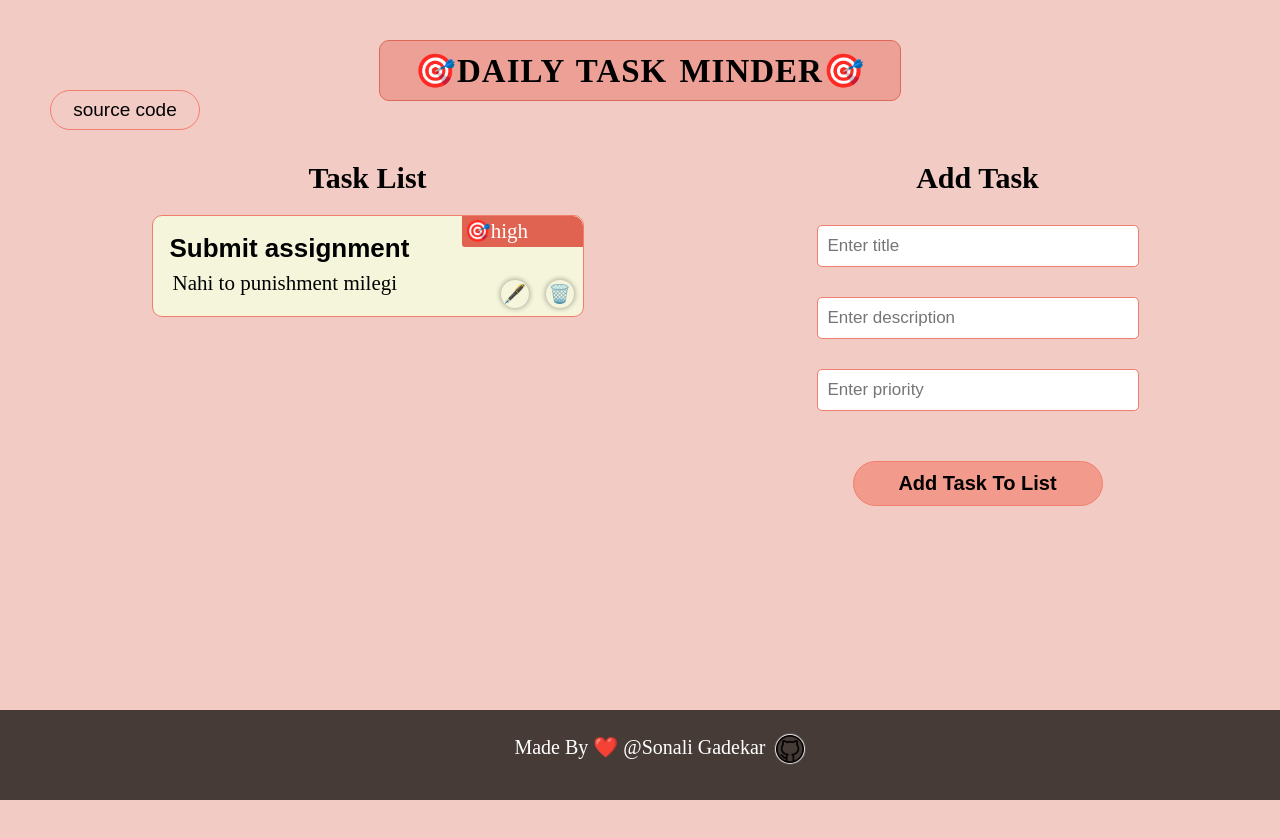
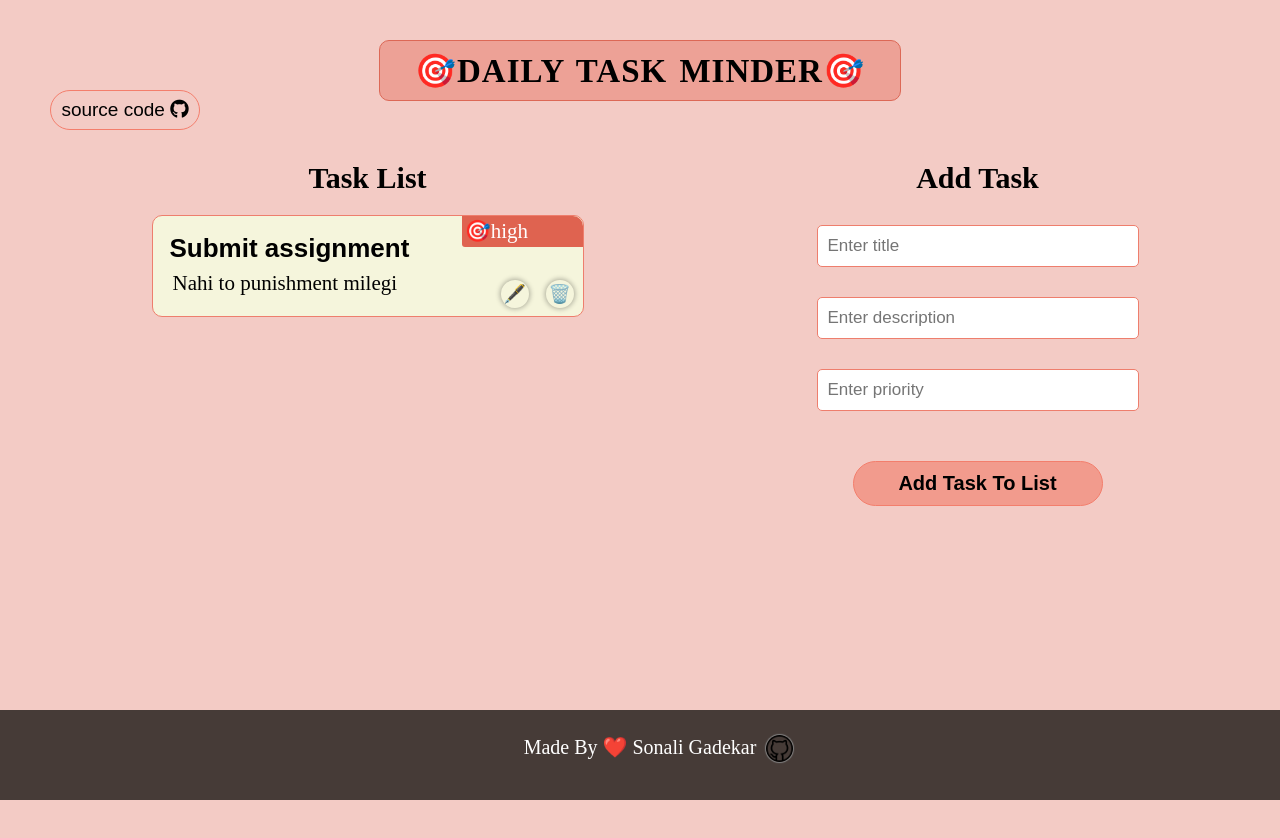
Before and after one commit to sonaligadekar20/Daily-Task-Minder, a React app: page / in a window 1280 px wide. Built offline with nearby package versions, Linux system fonts and the light colour scheme.

Commit message:
source code button added

```diff
--- a/src/components/Footer/Footer.css
+++ b/src/components/Footer/Footer.css
@@ -16,10 +16,10 @@
 }
 
 .github-logo{
-    height: 28px;
+    height: 27px;
     /* margin-top: 10px;    */
     margin-left: 10px;
-    box-shadow: 0 0 1px 1px whitesmoke;
+    box-shadow: 0 0 1px 1px grey;
     border-radius: 50%;
     position: absolute;
 
--- a/src/components/Footer/Footer.js
+++ b/src/components/Footer/Footer.js
@@ -2,7 +2,7 @@ import './Footer.css';
 import github from './github.png'
  const Footer= ()=> {
     return(
-        <div className='footer'>Made By ❤️ @Sonali Gadekar
+        <div className='footer'>Made By ❤️ Sonali Gadekar
         <a href='https://github.com/sonaligadekar20/Daily-Task-Minder' target='blank'> <img src={github} className='github-logo'alt='github-logo'/></a>
         </div>
     )
--- a/src/views/Home/Home.js
+++ b/src/views/Home/Home.js
@@ -135,7 +135,7 @@ const Home = () => {
     return (
         <div className='container'>
             <h1 className='app-title'> 🎯DAILY TASK MINDER🎯</h1>
-         <button className='btn-sourcecode'> <a href='https://github.com/sonaligadekar20/Daily-Task-Minder' target='blank'>source code  </a></button>
+         <button className='btn-sourcecode'> <a href='https://github.com/sonaligadekar20/Daily-Task-Minder' target='blank'>source code <i class="fa-brands fa-github"></i></a></button>
             <div className='todo-flex-container'>
                 <div>
                     <h1 className='text-center'>Task List</h1>
@@ -209,9 +209,6 @@ const Home = () => {
 
         </div>
 
-
-
-
     )
 }
 export default Home;
```
